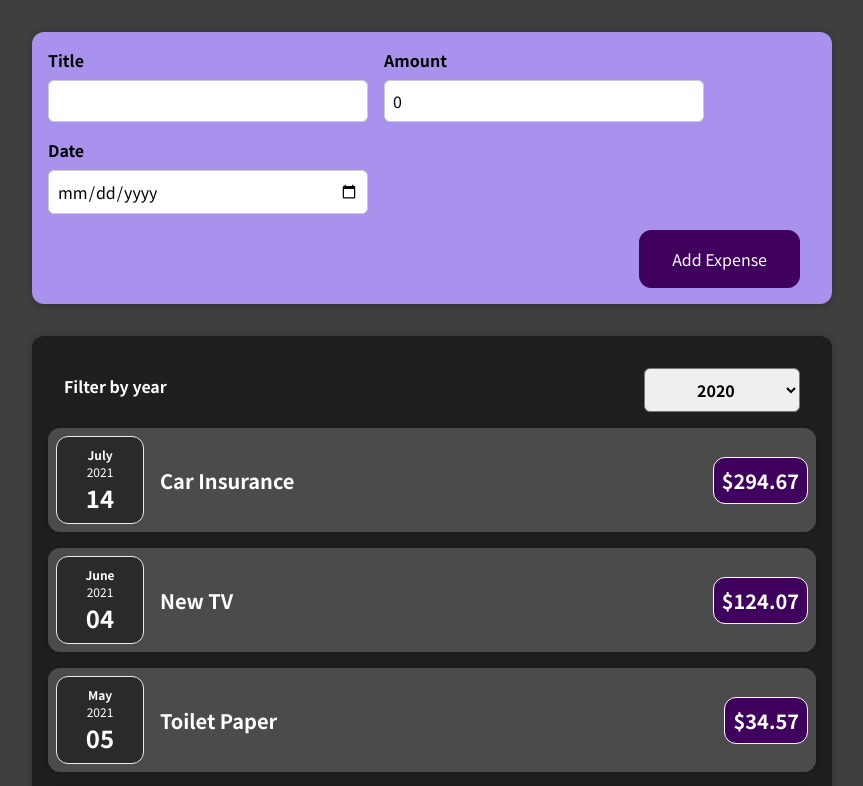
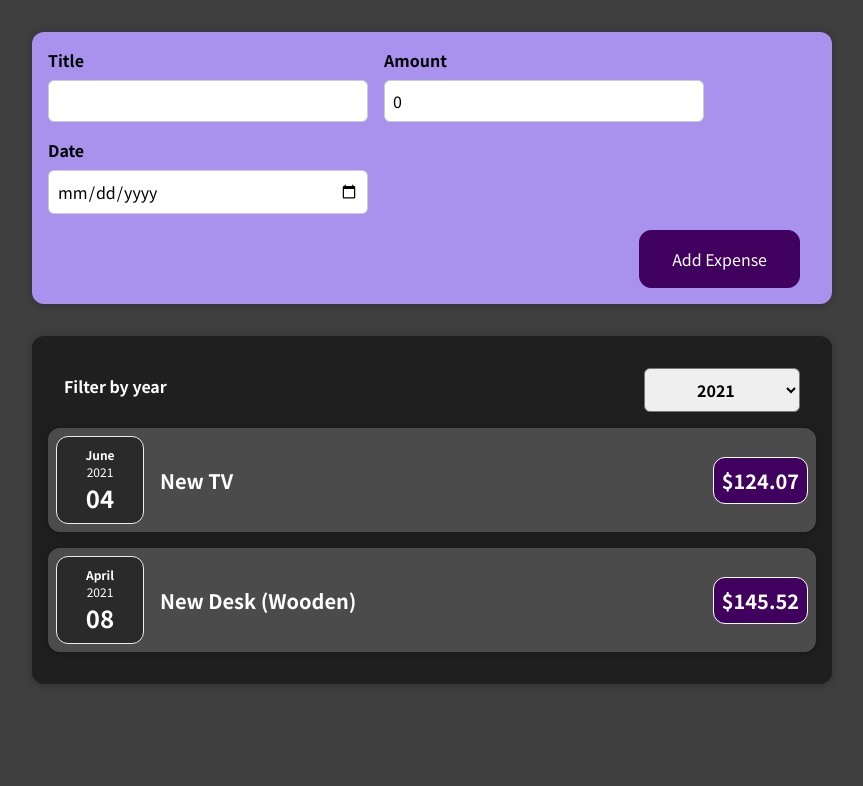
Before and after one commit to Belchenkov/react-expensive-tracker, a React (Create React App) app: page / in a window 1280 px wide. Shown: the top 786 px of the page, without its empty margins (208-1071 px from the left). Built offline with nearby package versions, Linux system fonts and the light colour scheme; a web font is replaced by a local one.

Commit message:
Add Expenses List

```diff
--- a/src/App.js
+++ b/src/App.js
@@ -1,16 +1,25 @@
+import React, { useState } from "react";
+
 import Expenses from "./components/Expenses/Expenses";
 import NewExpense from "./components/NewExpense/NewExpense";
 
+const DUMMY_EXPENSES = [
+    { id: 'e1', title: 'Car Insurance', amount: 294.67, date: new Date(2020, 6, 14) },
+    { id: 'e2', title: 'New TV', amount: 124.07, date: new Date(2021, 5, 4) },
+    { id: 'e3', title: 'Toilet Paper', amount: 34.57, date: new Date(2029, 4, 5) },
+    { id: 'e4', title: 'New Desk (Wooden)', amount: 145.52, date: new Date(2021, 3, 8) },
+];
+
 function App() {
-    const expenses = [
-        { title: 'Car Insurance', amount: 294.67, date: new Date(2021, 6, 14) },
-        { title: 'New TV', amount: 124.07, date: new Date(2021, 5, 4) },
-        { title: 'Toilet Paper', amount: 34.57, date: new Date(2021, 4, 5) },
-        { title: 'New Desk (Wooden)', amount: 145.52, date: new Date(2021, 3, 8) },
-    ];
+    const [expenses, setExpenses] = useState(DUMMY_EXPENSES);
 
     const addExpenseHandler = expense => {
-        console.log(expense, 'App');
+        setExpenses(prevExpenses => {
+            return [
+                expense,
+                ...expenses
+            ]
+        });
     };
 
     return (
--- a/src/components/Expenses/Expenses.js
+++ b/src/components/Expenses/Expenses.js
@@ -1,16 +1,20 @@
 import React, { useState } from "react";
 
-import ExpenseItem from "./ExpenseItem";
 import ExpensesFilter from './ExpensesFilter';
 import Card from "../UI/Card";
 import './Expenses.css';
+import ExpensesList from "./ExpensesList";
 
 const Expenses = ({ items }) => {
-    const [filteredYear, setFilteredYear] = useState('2020');
+    const [filteredYear, setFilteredYear] = useState('2021');
 
     const filterChangeHandler = selectedYear => {
         setFilteredYear(selectedYear);
     };
+
+    const filteredExpenses = items.filter((expense) => {
+        return expense.date.getFullYear().toString() === filteredYear;
+    });
 
     return (
         <Card className="expenses">
@@ -18,17 +22,8 @@ const Expenses = ({ items }) => {
                 selected={filteredYear}
                 onChangeFilter={filterChangeHandler}
             />
-            {
-                items && items.map(expense => (
-                    <ExpenseItem
-                        key={expense.date}
-                        title={expense.title}
-                        amount={expense.amount}
-                        date={expense.date}
-                    />
-                ))
-            }
-        < /Card>
+            <ExpensesList items={filteredExpenses}/>
+        </ Card>
     );
 };
 
--- /dev/null
+++ b/src/components/Expenses/ExpensesList.css
@@ -0,0 +1,9 @@
+.expenses-list {
+    list-style: none;
+    padding: 0;
+}
+
+.expenses-list__fallback {
+    color: white;
+    text-align: center;
+}
--- /dev/null
+++ b/src/components/Expenses/ExpensesList.js
@@ -0,0 +1,27 @@
+import React from 'react';
+
+import ExpenseItem from "./ExpenseItem";
+import './ExpensesList.css';
+
+const ExpensesList = ({ items }) => {
+    return (
+        <ul className="expenses-list">
+            {
+                items.length === 0
+                    ? <h2 className="expenses-list__fallback">No expenses found.</h2>
+                    : (
+                        items.map(expense => (
+                            <ExpenseItem
+                                key={expense.id}
+                                title={expense.title}
+                                amount={expense.amount}
+                                date={expense.date}
+                            />
+                        ))
+                    )
+            }
+        </ul>
+    );
+};
+
+export default ExpensesList;
```
